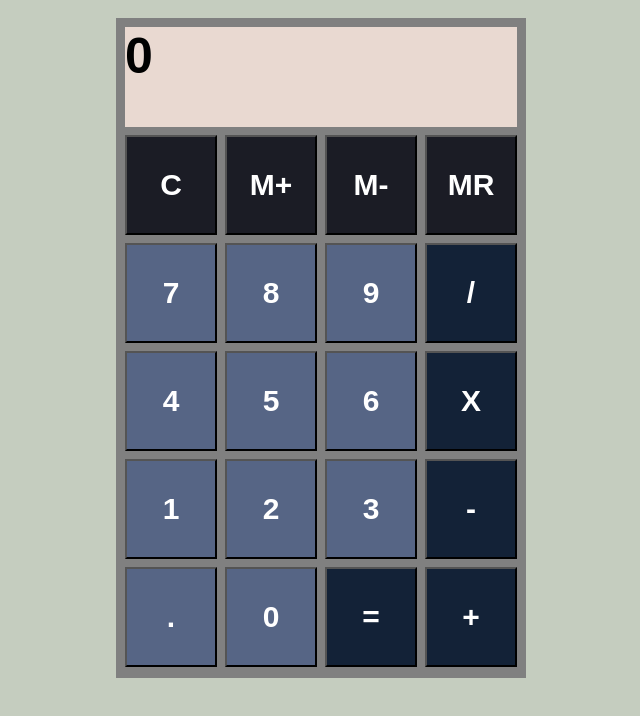
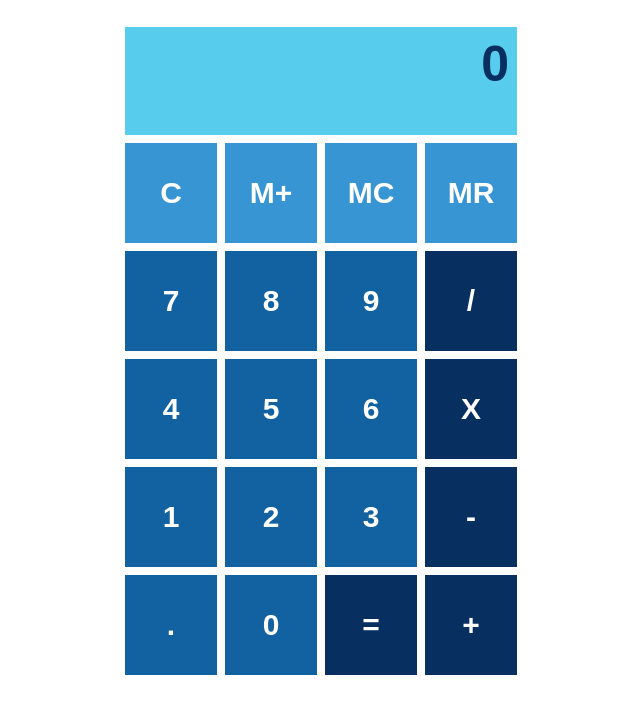
Before and after one commit to MatthewPetroff/calculator, a plain HTML site: page index.html in a window 1280 px wide. Shown: the whole page, without its empty margins (319-959 px from the left). Drawn offline with Linux system fonts and the light colour scheme.

Commit message:
Finish Style and layout

```diff
--- a/index.html
+++ b/index.html
@@ -8,12 +8,12 @@
   	<br>
   	<div class='calculator'>
   	  <div class='display'>
-  	    <output id='display'>0</output>
+  	    <p id='display-text'>0</p>
   	  </div>
   	  <div class='row'>
   	  	<button class='regular' id='clear'>C</button>
   	  	<button class='regular' id='memory-save'>M+</button>
-  	  	<button class='regular' id='memory-clear'>M-</button>
+  	  	<button class='regular' id='memory-clear'>MC</button>
   	  	<button class='regular' id='memory-recall'>MR</button>
   	  </div>
   	  <div class='row'>
--- a/style.css
+++ b/style.css
@@ -1,7 +1,7 @@
 body {
 	margin: 0;
 	font-family: arial;
-	background-color: #C5CDBF;
+	background-color: white;
 }
 
 button {
@@ -9,47 +9,50 @@ button {
 	height: 100%;
 	color: white;
 	font-size: 30px;
+	border: none;
 	font-weight: bold;
-}
-
-output {
-	display: flex;
 }
 
 .calculator {
 	width: 400px;
-	height: 650px;
 	margin: auto;
 	padding: 5px;
-	background-color: grey;
+	background-color: white;
 }
 
 .display {
-	width: 392px;
-	height: 100px;
+	width: 376px;
+	height: 92px;
 	margin: 4px;
-	background-color: #E9D9D1;
-	font-size: 50px;
-	font-weight: bold;
+	padding: 8px;
+	background-color: #58CCED;
+	color: #072F5F;
 }
 
 .row {
 	width: 392px;
 	height: 100px;
 	margin: 8px 4px;
-	background-color: none;
 	display: flex;
 	justify-content: space-between;
 }
 
+#display-text {
+	text-align: right;
+	color: #072F5F;
+	font-size: 50px;
+	font-weight: bold;
+	margin: auto;
+}
+
 .number {
-	background-color: #566585;
+	background-color: #1261A0;
 }
 
 .operation {
-	background-color: #132237;
+	background-color: #072F5F;
 }
 
 .regular {
-	background-color: #1B1C25;
+	background-color: #3895D3;
 }
```
